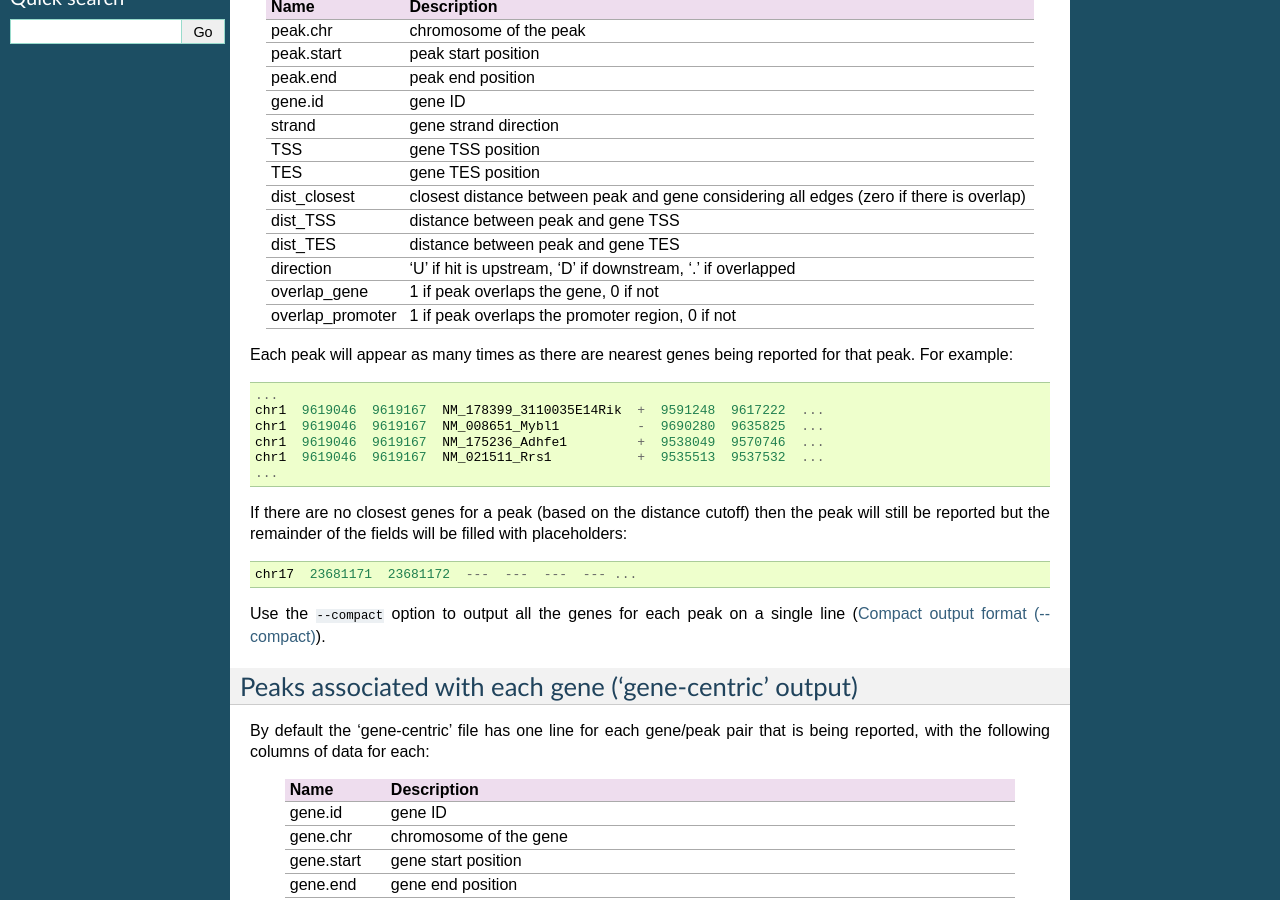
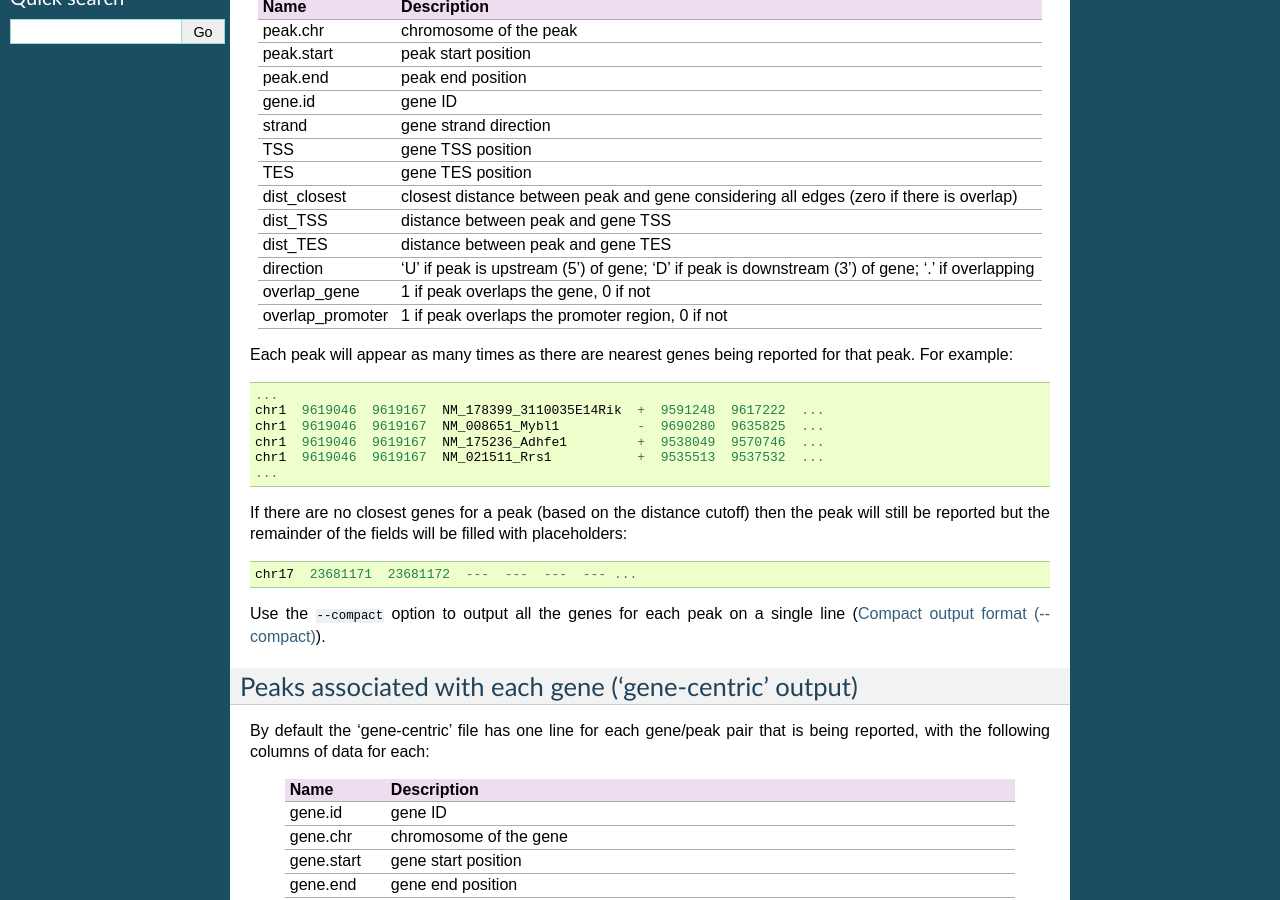
Before and after one commit to fls-bioinformatics-core/RnaChipIntegrator, a Sphinx documentation site: the page built from docs/outputs.rst, in a window 1280 px wide and 900 px high, scrolled down 553 px. Built offline with Sphinx 7.4.7, drawn with Linux system fonts in a browser that asks for light colours.

Commit message:
Update description of the 'distance' field in output files.

```diff
--- a/docs/outputs.rst
+++ b/docs/outputs.rst
@@ -44,8 +44,8 @@ dist_closest	 closest distance between peak and gene considering
                  all edges (zero if there is overlap)
 dist_TSS	 distance between peak and gene TSS
 dist_TES	 distance between peak and gene TES
-direction        'U' if hit is upstream, 'D' if downstream, '.' if
-                 overlapped
+direction        'U' if peak is upstream (5') of gene; 'D' if peak
+                 is downstream (3') of gene; '.' if overlapping
 overlap_gene	 1 if peak overlaps the gene, 0 if not
 overlap_promoter 1 if peak overlaps the promoter region, 0 if not
 ================ ================================================
```
Also changed, not shown: 1 other file.
